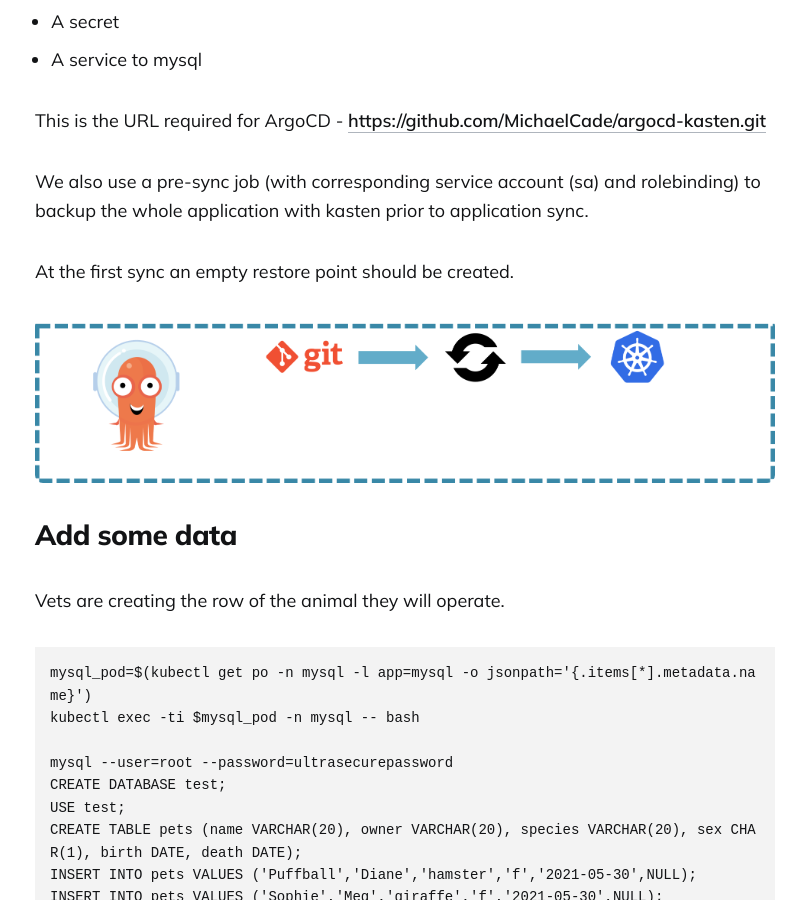
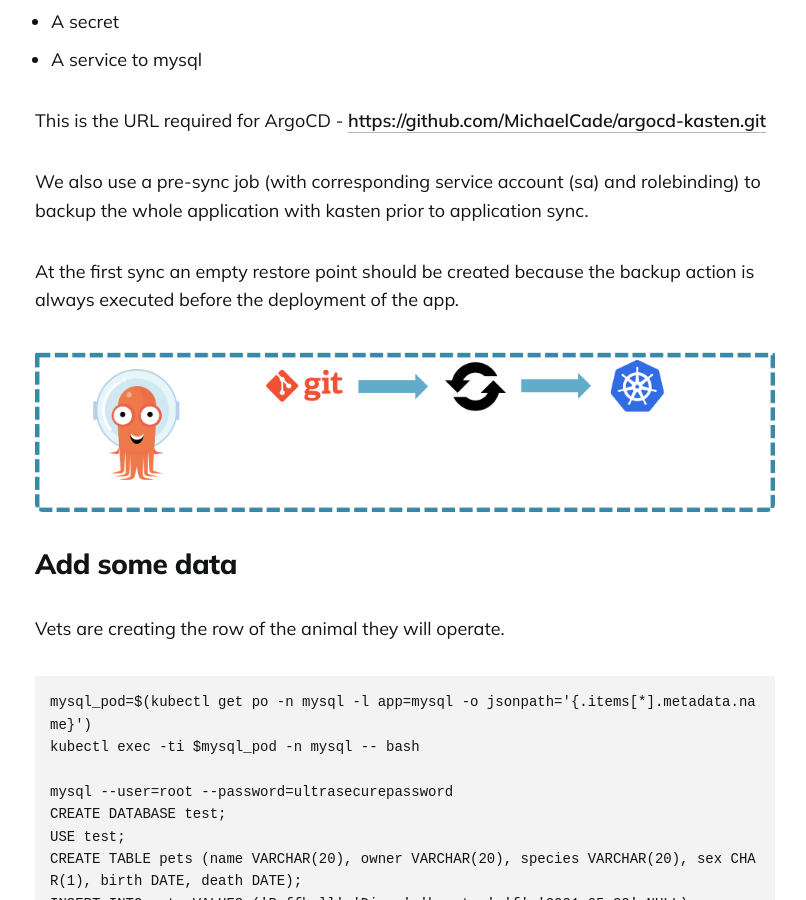
Before and after one commit to newellbrandon/kastendevhub.github.io, a Jekyll site: the page built from _posts/2024-04-25-integrating-backups-into-gitops.md, in a window 1280 px wide and 900 px high, scrolled down 7690 px. Shown: the whole window, without its empty margins (235-1041 px from the left). Built offline with Jekyll 4.4.1, drawn with Linux system fonts in a browser that asks for light colours; comment, search, counter and statistics services are not loaded.

Commit message:
Update _posts/2024-04-25-integrating-backups-into-gitops.md
Co-authored-by: michaelcourcy <michael@kasten.io>

```diff
--- a/_posts/2024-04-25-integrating-backups-into-gitops.md
+++ b/_posts/2024-04-25-integrating-backups-into-gitops.md
@@ -127,7 +127,7 @@ This is the URL required for ArgoCD - [https://github.com/MichaelCade/argocd-kas
 
 We also use a pre-sync job (with corresponding service account (sa) and rolebinding) to backup the whole application with kasten prior to application sync.
 
-At the first sync an empty restore point should be created.
+At the first sync an empty restore point should be created because the backup action is always executed before the deployment of the app.
 
 ![](/images/posts/2024-04-25-integrating-backups-into-gitops/Picture6.png)
 
```
